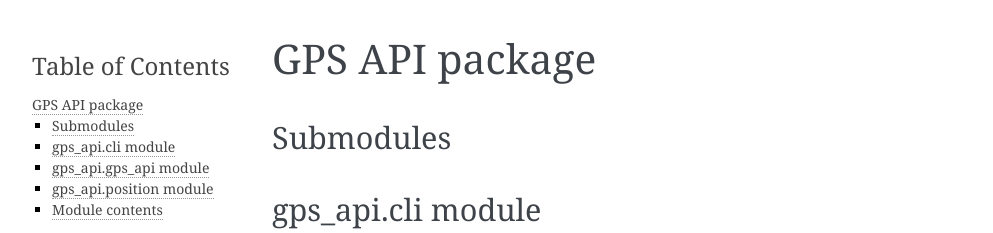
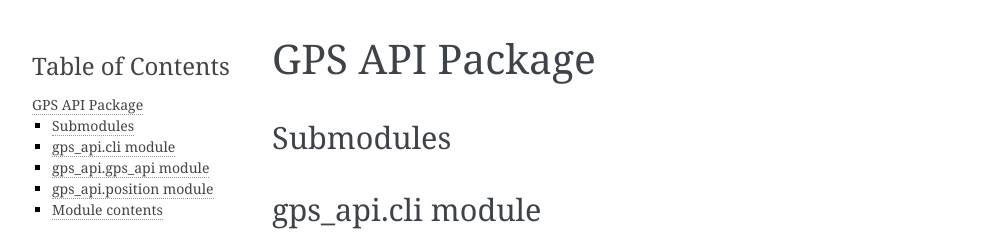
Before and after one commit to jialong-w/gps_api, a Sphinx documentation site: the page built from docs/gps_api.rst, in a window 1280 px wide. Shown: the top 233 px of the page, without its empty margins (148-1141 px from the left). Built offline with Sphinx 7.4.7, drawn with Linux system fonts in a browser that asks for light colours.

Commit message:
module updated

```diff
--- a/docs/gps_api.rst
+++ b/docs/gps_api.rst
@@ -1,4 +1,4 @@
-GPS API package
+GPS API Package
 ================
 
 Submodules
```
